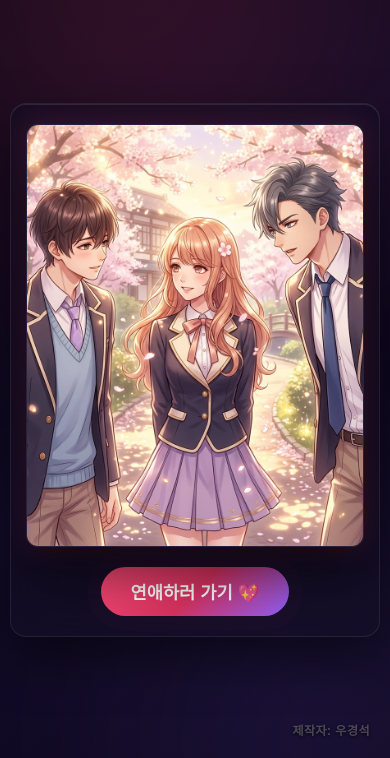
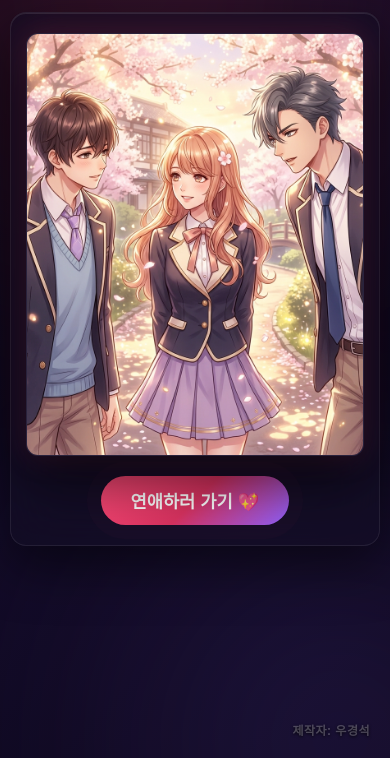
Before and after one commit to whwms01-woo/dugeundugeun-dating, a website: page index.html in a window 390 px wide. Shown: the part 86-844 px from the top of the page. Drawn offline with Linux system fonts and the light colour scheme; a web font is replaced by a local one.

Commit message:
Fix mobile flexbox centering and vertical clipping bugs

```diff
--- a/index.html
+++ b/index.html
@@ -1065,10 +1065,12 @@
                 font-size: 1.8rem;
             }
             main {
-                padding: 0 10px 20px;
+                padding: 10px 10px 30px;
+                align-items: flex-start;
             }
             .container {
                 border-radius: 16px;
+                overflow: visible;
             }
             .landing-section {
                 padding: 20px 15px;
```
